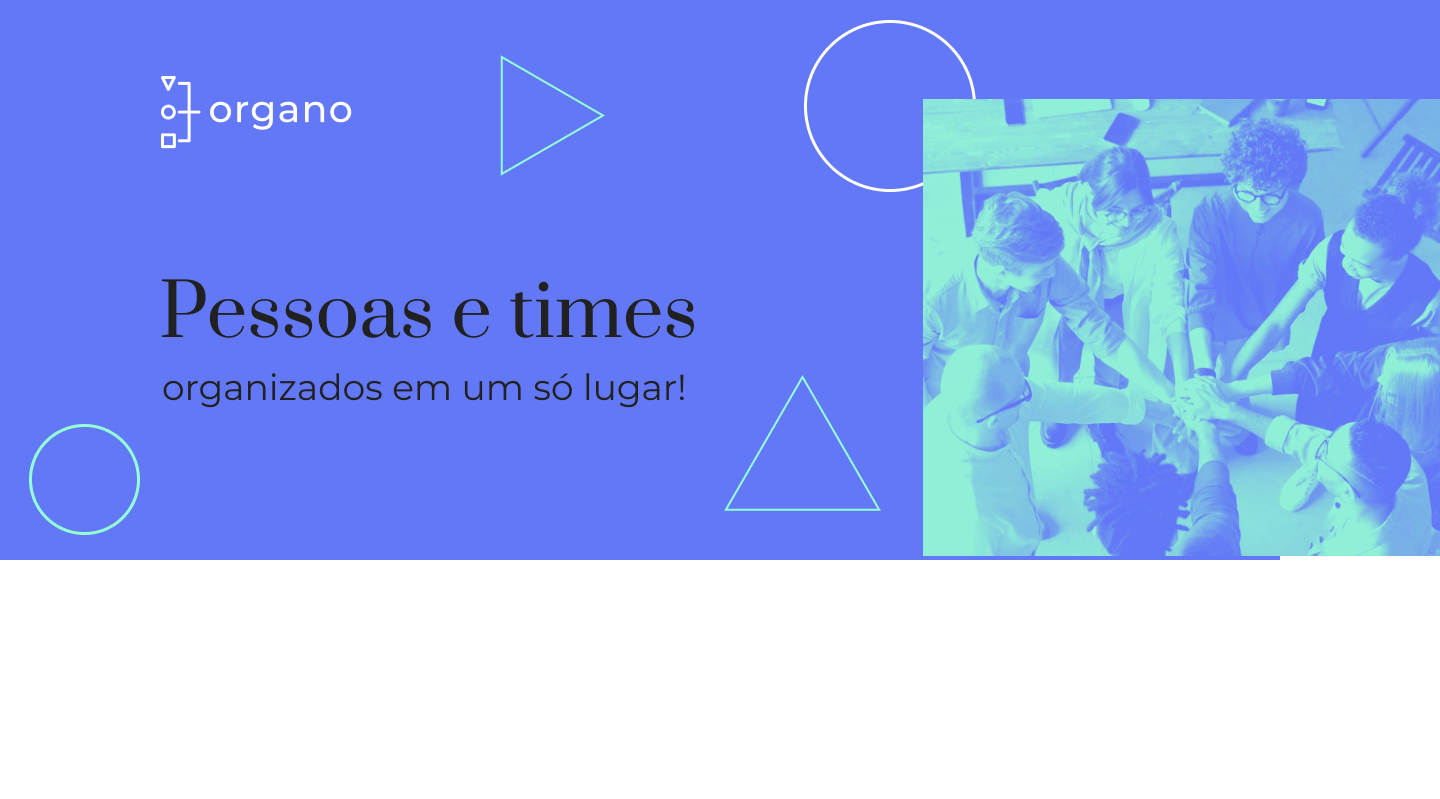
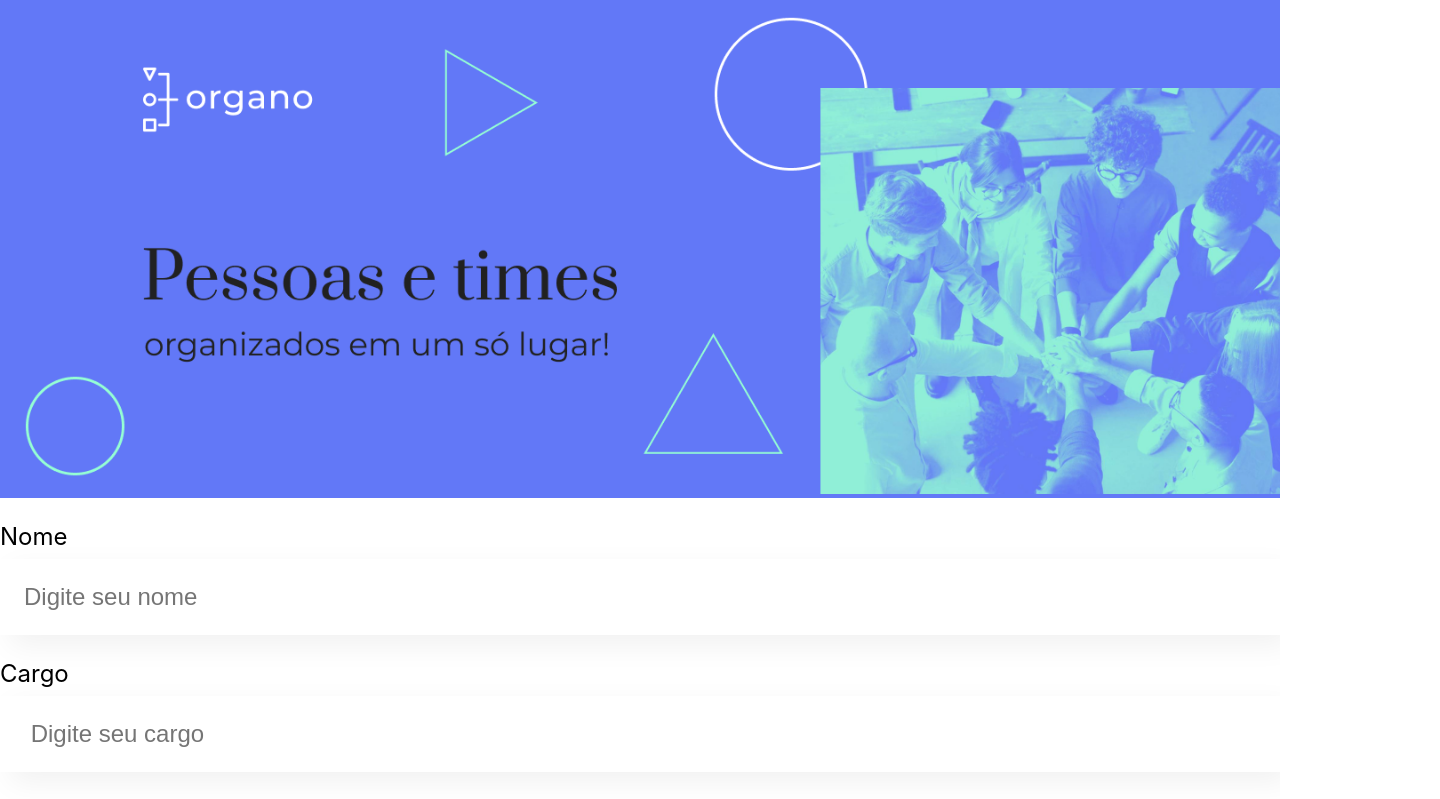
Before and after one commit to debs-veras/Organo, a React (Create React App) app: page / in a window 1280 px wide. Shown: the top 799 px of the page, 1440 px wide, since content can reach past the window. Built offline with nearby package versions, Linux system fonts and the light colour scheme.

Commit message:
imports e labels criados e passados como parametro

```diff
--- a/src/App.js
+++ b/src/App.js
@@ -1,9 +1,13 @@
-import Banner from './componentes/Banner/Banner';
+import Banner from './componentes/Banner';
+import CampoTexto from './componentes/CampoTexto';
 
 function App() {
   return (
     <div className = "App">
       <Banner />
+      <CampoTexto label = "Nome" placeholder = "Digite seu nome" />
+      <CampoTexto label = "Cargo" placeholder = " Digite seu cargo" />
+      <CampoTexto label = "Imagem" placeholder = "Digite o endereço da imagem"/>
     </div>
   );
 }
--- a/src/componentes/Banner/Banner.css
+++ b/src/componentes/Banner/Banner.css
@@ -3,6 +3,6 @@
   text-align: center;
 }
 
-banner img{
+.banner img{
   max-width: 100%;
 }
--- a/src/componentes/CampoTexto/CampoTexto.css
+++ b/src/componentes/CampoTexto/CampoTexto.css
@@ -0,0 +1,19 @@
+.campo-texto{
+  margin: 24px 0;
+}
+
+.campo-texto label{
+  display: block;
+  margin-bottom: 8px;
+  font-size: 24px;
+}
+
+.campo-texto input{
+  background-color: #fff;
+  box-shadow: 10px 10px 30px rgba(0, 0, 0, 0.06);
+  width: 100%;
+  border: none;
+  font-size: 24px;
+  padding: 24px;
+  box-sizing: border-box;
+}
--- /dev/null
+++ b/src/componentes/CampoTexto/index.js
@@ -0,0 +1,12 @@
+import './CampoTexto.css'
+
+const CampoTexto = (props) => {
+  return (
+    <div className = "campo-texto">
+      <label>{props.label}</label>
+      <input placeholder = {props.placeholder} />
+    </div>
+  )
+}
+
+export default CampoTexto
```
Also changed, not shown: src/componentes/Banner/index.js (renamed from src/componentes/Banner/Banner.js), src/componentes/CampoTexto/CampoTexto.js (deleted).
